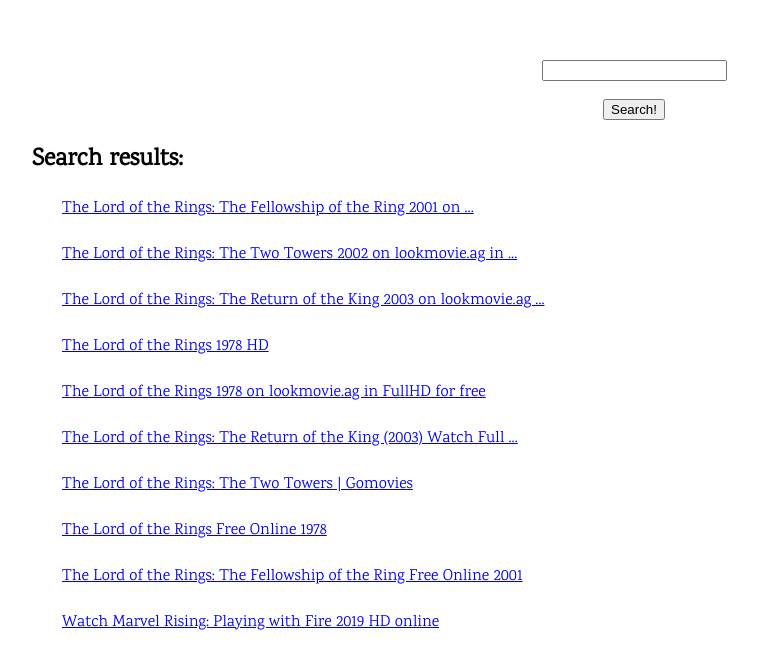
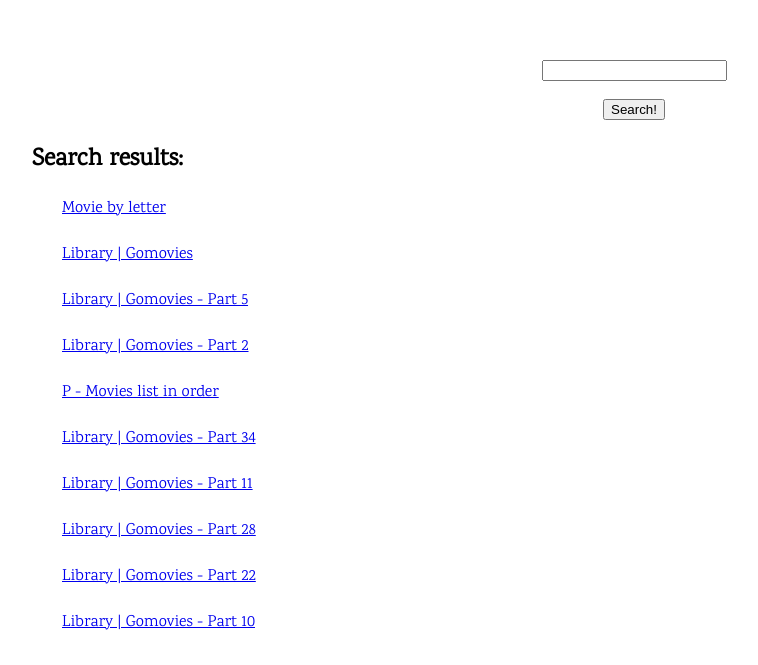
Before and after one commit to howtoosee/MooVieGo, a Flask app: template templates/results.html in a window 1280 px wide. Shown: the part 146-811 px from the top of the page, without its empty margins (6-764 px from the left). Run offline with Flask 2, Linux system fonts and the light colour scheme; the template is opened without the code that fills it, so the values that code supplies are empty; parts of the project's set-up code (start-up, migrations or seed data) failed here and were passed over.

Commit message:
updated API code

```diff
--- a/app.py
+++ b/app.py
@@ -25,8 +25,6 @@
 @app.route("/search/<term>")
 def search_term(term):
     res = custom_search(term)
-    # print(len(res['items']))
-    formatted = "<h2>Search results for '{}'</h2>".format(term.replace("+", " "))
 
     format_results.copy_template()
     format_results.copy_results(res['items'])
--- a/search.py
+++ b/search.py
@@ -1,11 +1,13 @@
 from googleapiclient.discovery import build
-
 from load_env import load_env
 
 env = load_env()
 CSE_ID = env["CSE_ID"]
 CSE_API_KEY = env["CSE_API_KEY"]
 
+# CSE_ID = "000675681608306227788:0mtlptlp0qh"
+# CSE_API_KEY = "AIzaSyDVbEiJ3oRTvd9-QuroIspTURNWscrPicw"
+
 
 def custom_search(term):
     resource = build("customsearch", 'v1', developerKey=CSE_API_KEY).cse()
--- a/templates/results.html
+++ b/templates/results.html
@@ -1,13 +1,13 @@
-<!DOCTYPE html><div lang="en"><link rel="stylesheet" href="https://fonts.googleapis.com/css?family=Karma"><style>    body, h1, h2, h3 {        font-family: "Karma", sans-serif    }    .w3-bar-block .w3-bar-item {        padding: 20px    }</style><p><a href="http://127.0.0.1:3000">&lt; Back</a></p><p>&nbsp;</p><title>Search results</title><div>    <div class="homepage">        <h1 style="text-align: center;"><a href="http://127.0.0.1:3000">MOOVIEGO</a></h1>    </div></div><div>    <p style="text-align: center;">&nbsp;</p></div><div>    <form action="http://127.0.0.1:3000/search" method="GET">        <p style="text-align: center;"><input name="term" type="text"/></p>        <p style="text-align: center;"><input type="submit" value="Search!"/></p>    </form></div><div style="padding-left: 30px"><h2>Search results:</h2></div><div style="padding-left: 60px"><a href='https://lookmovie.ag/movies/view/the-lord-of-the-rings-the-fellowship-of-the-ring-2001'>The Lord of the Rings: The Fellowship of the Ring 2001 on ...</a> <br/><br/>
-<a href='https://lookmovie.ag/movies/view/the-lord-of-the-rings-the-two-towers-2002'>The Lord of the Rings: The Two Towers 2002 on lookmovie.ag in ...</a> <br/><br/>
-<a href='https://lookmovie.ag/movies/view/the-lord-of-the-rings-the-return-of-the-king-2003'>The Lord of the Rings: The Return of the King 2003 on lookmovie.ag ...</a> <br/><br/>
-<a href='https://www1.moviesjoy.net/movie/the-lord-of-the-rings-16510'>The Lord of the Rings 1978 HD</a> <br/><br/>
-<a href='https://lookmovie.ag/movies/view/the-lord-of-the-rings-1978'>The Lord of the Rings 1978 on lookmovie.ag in FullHD for free</a> <br/><br/>
-<a href='https://gomoviesfree.sc/movie/the-lord-of-the-rings-the-return-of-the-king-2003-33/'>The Lord of the Rings: The Return of the King (2003) Watch Full ...</a> <br/><br/>
-<a href='https://gomoviesfree.sc/keyword/the-lord-of-the-rings-the-two-towers/'>The Lord of the Rings: The Two Towers | Gomovies</a> <br/><br/>
-<a href='http://vumoo.to/movies/the-lord-of-the-rings-1978'>The Lord of the Rings Free Online 1978</a> <br/><br/>
-<a href='http://vumoo.to/movies/20180526-the-lord-of-the-rings-the-fellowship-of-the-ring-free-online-2001'>The Lord of the Rings: The Fellowship of the Ring Free Online 2001</a> <br/><br/>
-<a href='https://www1.moviesjoy.net/watch-movie/marvel-rising-playing-with-fire-59078'>Watch Marvel Rising: Playing with Fire 2019 HD online</a> <br/><br/>
+<!DOCTYPE html><div lang="en"><link rel="stylesheet" href="https://fonts.googleapis.com/css?family=Karma"><style>    body, h1, h2, h3 {        font-family: "Karma", sans-serif    }    .w3-bar-block .w3-bar-item {        padding: 20px    }</style><p><a href="http://127.0.0.1:3000">&lt; Back</a></p><p>&nbsp;</p><title>Search results</title><div>    <div class="homepage">        <h1 style="text-align: center;"><a href="http://127.0.0.1:3000">MOOVIEGO</a></h1>    </div></div><div>    <p style="text-align: center;">&nbsp;</p></div><div>    <form action="http://127.0.0.1:3000/search" method="GET">        <p style="text-align: center;"><input name="term" type="text"/></p>        <p style="text-align: center;"><input type="submit" value="Search!"/></p>    </form></div><div style="padding-left: 30px"><h2>Search results:</h2></div><div style="padding-left: 60px"><a href='https://watchfreemovie.to/movie-library/'>Movie by letter</a> <br/><br/>
+<a href='https://gomoviesfree.sc/movies/library/W/'>Library | Gomovies</a> <br/><br/>
+<a href='https://gomoviesfree.sc/movies/library/H/page/5/'>Library | Gomovies - Part 5</a> <br/><br/>
+<a href='https://gomoviesfree.sc/movies/library/T/page/2/'>Library | Gomovies - Part 2</a> <br/><br/>
+<a href='https://watchfreemovie.to/movie-library/P/'>P - Movies list in order</a> <br/><br/>
+<a href='https://gomoviesfree.sc/movies/library/T/page/34/'>Library | Gomovies - Part 34</a> <br/><br/>
+<a href='https://gomoviesfree.sc/movies/library/T/page/11/'>Library | Gomovies - Part 11</a> <br/><br/>
+<a href='https://gomoviesfree.sc/movies/library/T/page/28/'>Library | Gomovies - Part 28</a> <br/><br/>
+<a href='https://gomoviesfree.sc/movies/library/T/page/22/'>Library | Gomovies - Part 22</a> <br/><br/>
+<a href='https://gomoviesfree.sc/movies/library/S/page/10/'>Library | Gomovies - Part 10</a> <br/><br/>
 </div>
 </body>
 </html>
```
